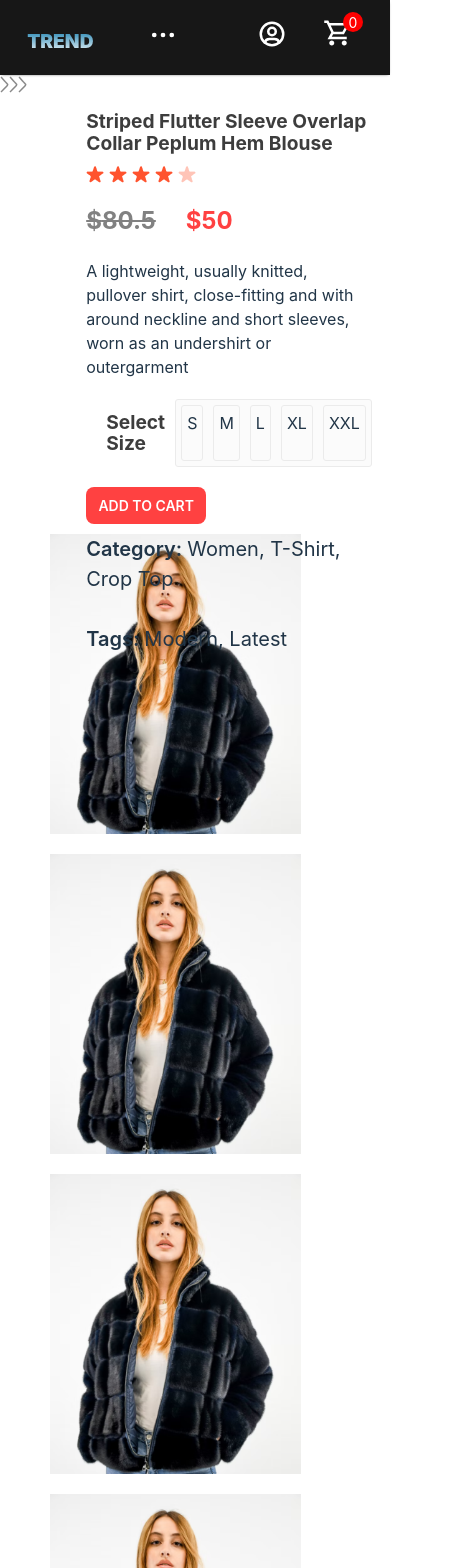
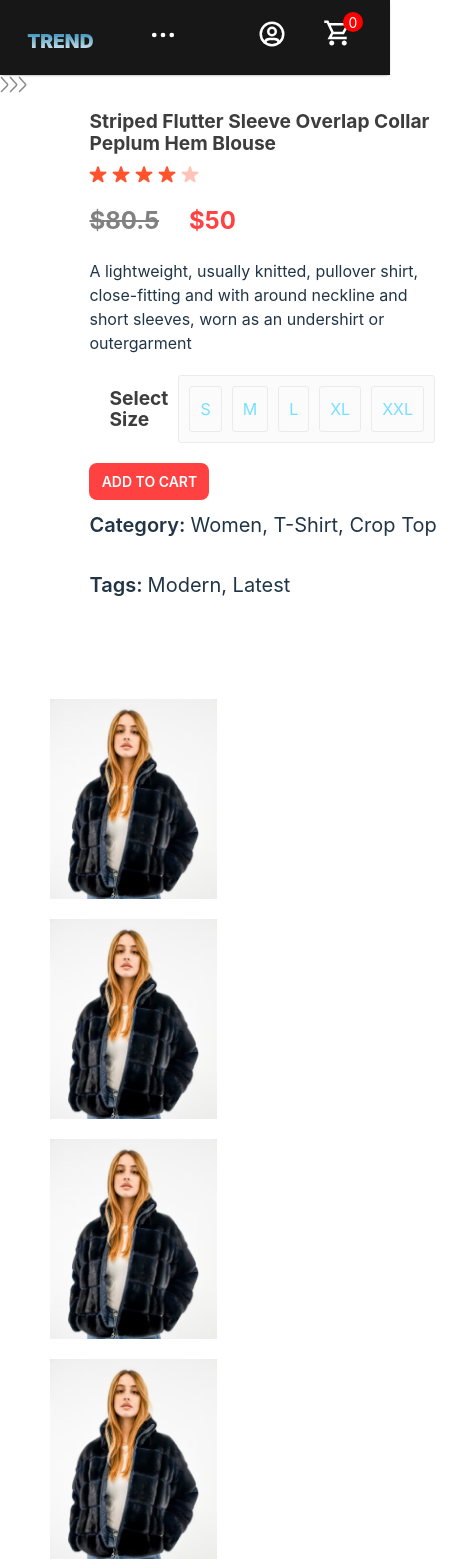
Before and after one commit to DontStopPrograming/e-commerce-clothing, a React (Vite) app: page /product/1 in a window 390 px wide. Shown: the top 1568 px of the page, 455 px wide, since content can reach past the window. Built offline with nearby package versions, Linux system fonts and the light colour scheme.

Commit message:
fixed:ProductDisplay position of design v2

```diff
--- a/src/components/ProductDisplay/productDisplay.css
+++ b/src/components/ProductDisplay/productDisplay.css
@@ -115,7 +115,7 @@
 
     .productDisplay-left {
         display: flex;
-        margin-top: 150%;
+        margin-top: 600px;
         gap: 17px;
     }
 
@@ -129,7 +129,7 @@
         padding: 0;
         margin: 0;
         margin-left: 0;
-        height: 300px;
+        height: 200px;
     }
 
     .productDisplay-main-img {
@@ -142,7 +142,7 @@
     .productDisplay-right {
         margin: 0;
         padding: 0;
-        margin-left: -80%;
+        margin-left: -50%;
 
     }
 
@@ -159,10 +159,11 @@
         padding: 20px;
         gap: 10px;
         font-size: 1rem;
+        color: rgb(119, 223, 255);
     }
 
     .productDisplay-right-sizes div {
-        padding: 5px;
+        padding: 10px;
         background: #fbfbfb;
         border: 1px solid #ebebeb;
         border-radius: 3px;
```
